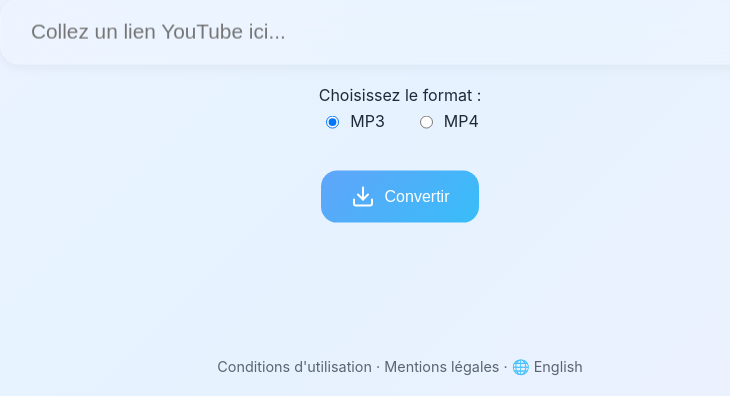
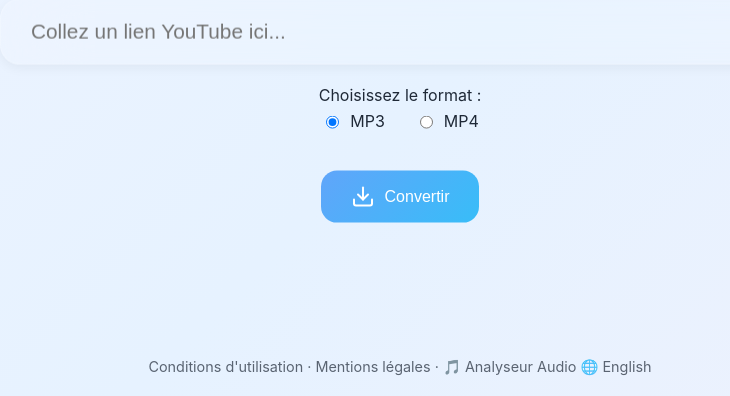
Before and after one commit to MeLoBeats/ytmp3, a Flask app: page / in a window 1280 px wide. Shown: the part 404-800 px from the top of the page, without its empty margins (240-970 px from the left). Run offline with Flask 3, Linux system fonts and the light colour scheme.

Commit message:
chore(seo): add link to key

```diff
--- a/templates/index.html
+++ b/templates/index.html
@@ -138,6 +138,7 @@
             <span>&middot;</span>
             <a href="/mentions-legales" target="_blank">Mentions légales</a>
             <span>&middot;</span>
+            <a href="https://key.melobeatsz.fr/">🎵 Analyseur Audio</a>
             <a href="/en" hreflang="en">🌐 English</a>
         </nav>
     </footer>
```
